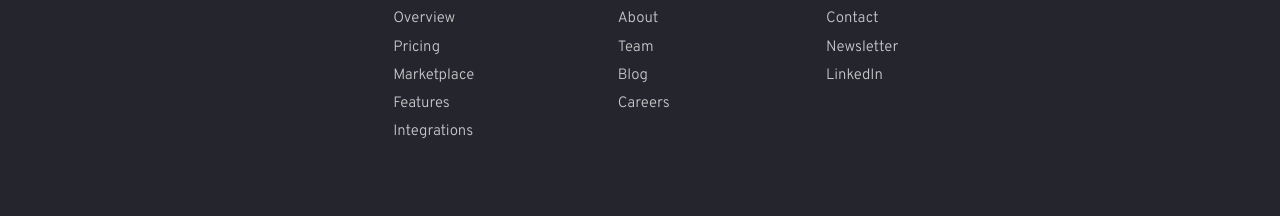
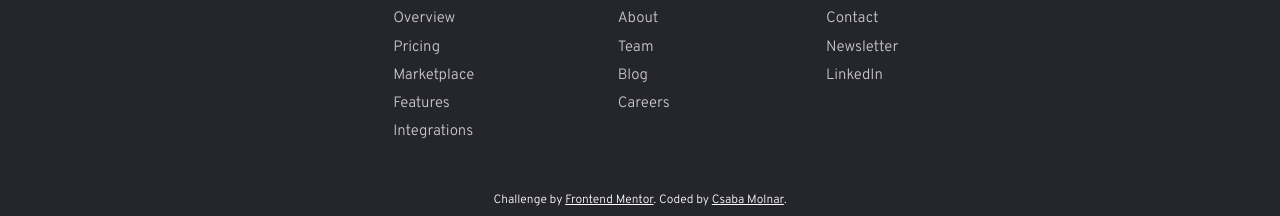
Before and after one commit to DocForLoop/blogr-landing-page, a website built with Vite: page index.html in a window 1280 px wide. Shown: the part 3150-3366 px from the top of the page. Built offline with nearby package versions, Linux system fonts and the light colour scheme.

Commit message:
Add attribution

```diff
--- a/index.html
+++ b/index.html
@@ -227,6 +227,13 @@
             </section>
           </nav>
         </div>
+
+        <div class="footer__attribution">
+          Challenge by
+          <a class="footer__attribution-link" href="https://www.frontendmentor.io/challenges" target="_blank" rel="noopener">Frontend Mentor</a>.
+          Coded by
+          <a class="footer__attribution-link" href="https://www.frontendmentor.io/profile/DocForLoop" target="_blank" rel="noopener">Csaba Molnar</a>.
+        </div>
       </footer>
     </div>
   </body>
--- a/src/scss/components/footer/_footer.scss
+++ b/src/scss/components/footer/_footer.scss
@@ -64,4 +64,30 @@
             outline-offset: rem(3);
         }
     }
+
+    &__attribution {
+        position: absolute;
+        inset-block-end: 5px;
+        inset-inline: 0;
+        font-size: rem(12);
+        text-align: center;
+        color: var(--clr-light);
+    }
+
+    &__attribution-link {
+        color: var(--clr-light);
+        border-radius: rem(3);
+        text-decoration: underline;
+        transition: color 0.3s;
+
+        &:hover,
+        &:focus-visible {
+            color: var(--clr-svg-stroke);
+        }
+
+        &:focus-visible {
+            outline: rem(3) solid var(--clr-light);
+            outline-offset: rem(2);
+        }
+    }
 }
--- a/src/scss/components/header/_header.scss
+++ b/src/scss/components/header/_header.scss
@@ -3,6 +3,7 @@
 
 .body {
     min-block-size: 100vh;
+    position: relative;
 }
 
 .page-wrapper {
```
